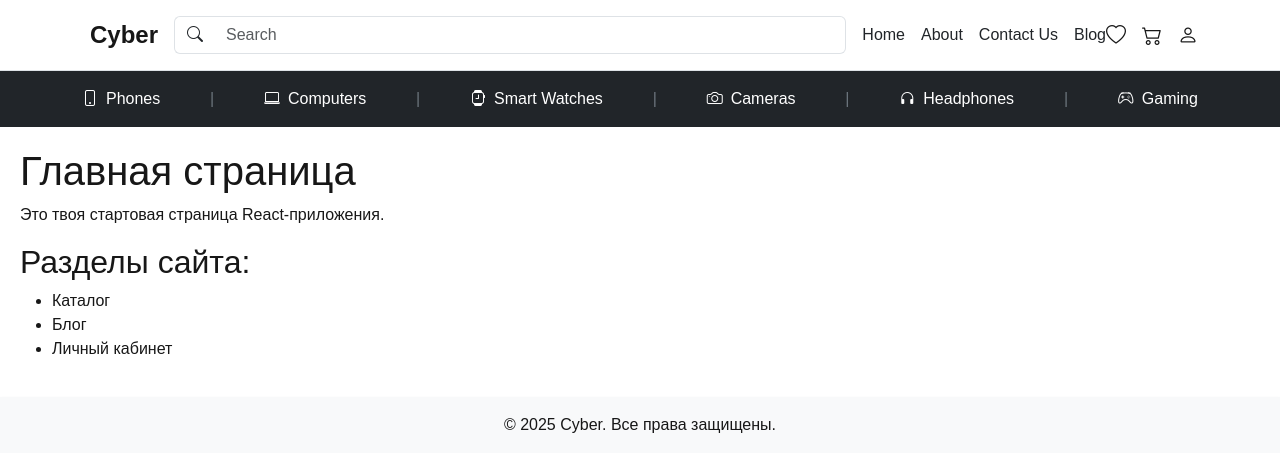
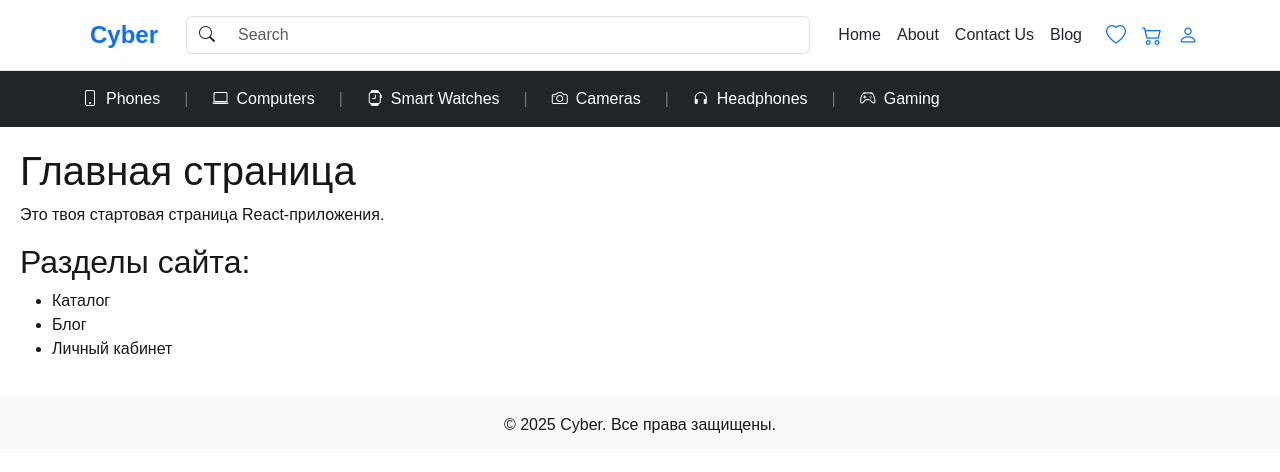
Before and after one commit to Mariasshev/Electronis-store-client, a Next.js app: page / in a window 1280 px wide. Shown: the top 472 px of the page. Built offline with nearby package versions, Linux system fonts and the light colour scheme.

Commit message:
edit header

```diff
--- a/src/components/Header.tsx
+++ b/src/components/Header.tsx
@@ -7,18 +7,16 @@ import styles from "../styles/Header.module.css";
 export default function Header() {
     return (
         <>
-            {/* TOP BAR */}
-            <header className="border-bottom bg-white">
-                <div className="container-lg py-3 d-flex align-items-center justify-content-between">
+            {/* TOP BAR */} <header className="border-bottom bg-white"> <div className="container-lg py-3"> <div className="row align-items-center">
 
             {/* Logo */}
-                    <div className="d-flex align-items-center">
+            <div className="col-auto d-flex align-items-center">
                 {/*<img src="/logo.png" alt="logo" height="28" />*/}
-                        <span className="fw-bold fs-4 ms-2">Cyber</span>
+                <span className="fw-bold fs-4 ms-2 text-primary">Cyber</span>
             </div>
 
             {/* Search */}
-                    <div className="flex-grow-1 px-3 d-none d-md-block">
+            <div className="col d-none d-md-block px-3">
                 <div className="input-group">
                             <span className="input-group-text bg-white border-end-0">
                                 <i className="bi bi-search"></i>
@@ -32,18 +30,18 @@ export default function Header() {
             </div>
 
             {/* Navigation */}
-                    <nav className="d-none d-lg-flex gap-3">
+            <div className="col-auto d-none d-lg-flex gap-3">
                 <a href="#" className="nav-link text-dark">Home</a>
                 <a href="#" className="nav-link text-dark">About</a>
                 <a href="#" className="nav-link text-dark">Contact Us</a>
                 <a href="#" className="nav-link text-dark">Blog</a>
-                    </nav>
+            </div>
 
-                    {/* Icons */}
-                    <div className="d-flex align-items-center gap-3">
-                        <i className="bi bi-heart fs-5"></i>
-                        <i className="bi bi-cart2 fs-5"></i>
-                        <i className="bi bi-person fs-5"></i>
+            {/* Icons + Mobile Burger */}
+            <div className="col-auto d-flex align-items-center gap-3 justify-content-end">
+                <i className="bi bi-heart fs-5 text-primary"></i>
+                <i className="bi bi-cart2 fs-5 text-primary"></i>
+                <i className="bi bi-person fs-5 text-primary"></i>
 
                 {/* Mobile Burger */}
                 <button
@@ -57,7 +55,7 @@ export default function Header() {
         </div>
 
             {/* Mobile Menu */}
-                <div className="collapse bg-white border-top" id="mobileMenu">
+            <div className="collapse bg-white border-top mt-2" id="mobileMenu">
                 <nav className="p-3 d-flex flex-column gap-2">
                     <a href="#" className="nav-link text-dark">Home</a>
                     <a href="#" className="nav-link text-dark">About</a>
@@ -77,47 +75,40 @@ export default function Header() {
                     </div>
                 </nav>
             </div>
+        </div>
         </header>
 
             {/* SUBMENU – for desktop only */}
             <div className="bg-dark text-white d-none d-md-block">
-                <div className="container d-flex justify-content-between py-3">
-
-                    <a href="#" className="text-white text-decoration-none d-flex align-items-center gap-2">
-                        <i className="bi bi-phone"></i> Phones
-                    </a>
-
-                    <span className="text-secondary">|</span>
-
-                    <a href="#" className="text-white text-decoration-none d-flex align-items-center gap-2">
-                        <i className="bi bi-laptop"></i> Computers
-                    </a>
-
-                    <span className="text-secondary">|</span>
-
-                    <a href="#" className="text-white text-decoration-none d-flex align-items-center gap-2">
-                        <i className="bi bi-smartwatch"></i> Smart Watches
-                    </a>
-
-                    <span className="text-secondary">|</span>
-
-                    <a href="#" className="text-white text-decoration-none d-flex align-items-center gap-2">
-                        <i className="bi bi-camera"></i> Cameras
-                    </a>
-
-                    <span className="text-secondary">|</span>
-
-                    <a href="#" className="text-white text-decoration-none d-flex align-items-center gap-2">
-                        <i className="bi bi-headphones"></i> Headphones
-                    </a>
-
-                    <span className="text-secondary">|</span>
-
-                    <a href="#" className="text-white text-decoration-none d-flex align-items-center gap-2">
-                        <i className="bi bi-controller"></i> Gaming
-                    </a>
+                <div className="container">
+                    <div className="row py-3">
+                        <div className="col-auto d-flex align-items-center gap-2">
+                            <i className="bi bi-phone"></i> <a href="#" className="text-white text-decoration-none">Phones</a>
+                        </div>
+                        <div className="col-auto text-secondary">|</div>
+                        <div className="col-auto d-flex align-items-center gap-2">
+                            <i className="bi bi-laptop"></i> <a href="#" className="text-white text-decoration-none">Computers</a>
+                        </div>
+                        <div className="col-auto text-secondary">|</div>
+                        <div className="col-auto d-flex align-items-center gap-2">
+                            <i className="bi bi-smartwatch"></i> <a href="#" className="text-white text-decoration-none">Smart Watches</a>
+                        </div>
+                        <div className="col-auto text-secondary">|</div>
+                        <div className="col-auto d-flex align-items-center gap-2">
+                            <i className="bi bi-camera"></i> <a href="#" className="text-white text-decoration-none">Cameras</a>
+                        </div>
+                        <div className="col-auto text-secondary">|</div>
+                        <div className="col-auto d-flex align-items-center gap-2">
+                            <i className="bi bi-headphones"></i> <a href="#" className="text-white text-decoration-none">Headphones</a>
+                        </div>
+                        <div className="col-auto text-secondary">|</div>
+                        <div className="col-auto d-flex align-items-center gap-2">
+                            <i className="bi bi-controller"></i> <a href="#" className="text-white text-decoration-none">Gaming</a>
+                        </div>
+                    </div>
                 </div>
             </div>
         </>
     );
+
 }
```
Lines whose indentation alone changed are shown as unchanged.
